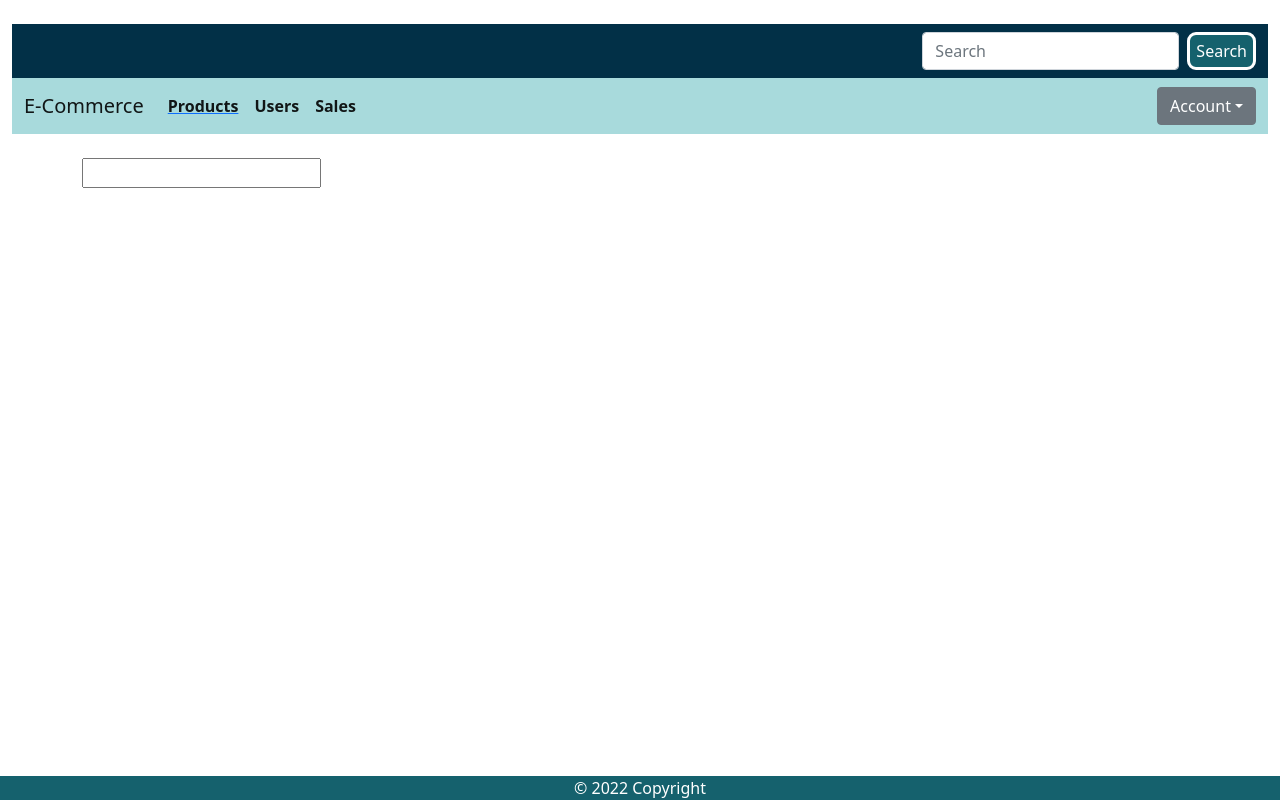
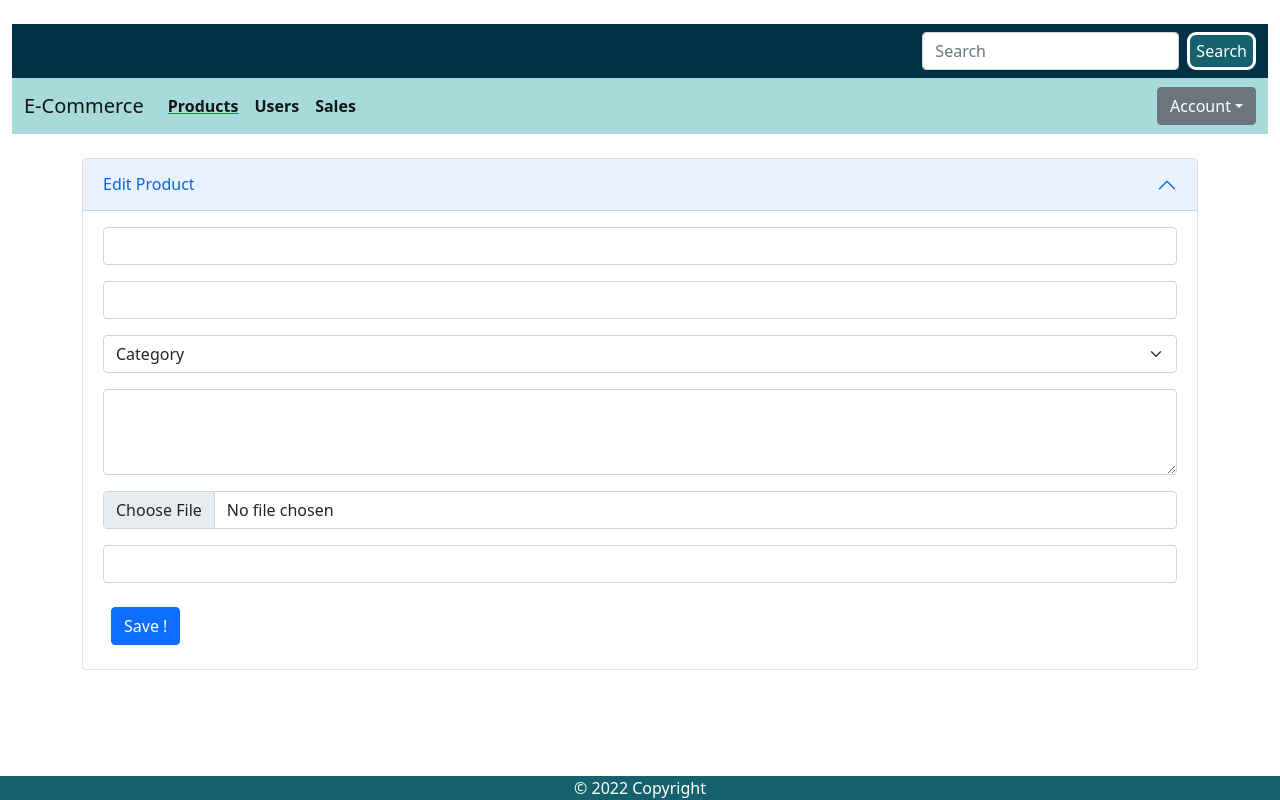
Before and after one commit to amacazzaga/Ecommerce, a React (Create React App) app in the folder frontend/: page /myaccount/editproduct/1 in a window 1280 px wide. Built offline with nearby package versions, Linux system fonts and the light colour scheme; no server answers.

Commit message:
editProduct Form

```diff
--- a/frontend/src/views/EditProduct.js
+++ b/frontend/src/views/EditProduct.js
@@ -12,16 +12,98 @@ const EditProduct = () => {
     setProduct(resp.data);
   };
   useEffect(() => {
+    console.log(product)
     getProduct();
   }, []);
 
   return (
     <LayoutLoggedAdm>
-      {
-        <form>
-          <input placeholder={product.name}></input>
-        </form>
-      }
+      <div class="accordion" id="accordionPanelsStayOpenExample">
+        <div class="accordion-item">
+          <h2 class="accordion-header" id="panelsStayOpen-headingOne">
+            <button
+              class="accordion-button"
+              type="button"
+              data-bs-toggle="collapse"
+              data-bs-target="#panelsStayOpen-collapseOne"
+              aria-expanded="true"
+              aria-controls="panelsStayOpen-collapseOne"
+            >
+              Edit Product
+            </button>
+          </h2>
+          <div
+            id="panelsStayOpen-collapseOne"
+            class="accordion-collapse collapse show"
+            aria-labelledby="panelsStayOpen-headingOne"
+          >
+            <div class="accordion-body">
+              <form>
+                {/*name*/}
+                <div class="mb-3 row">
+                  <div class="col-sm-12">
+                    <input
+                      type="text"
+                      readonly
+                      class="form-control"
+                      placeholder={product.name}
+                    ></input>
+                  </div>
+                </div>
+                {/*price*/}
+                <div class="mb-3 row">
+                  <div class="col-sm-12">
+                    <input
+                      type="number"
+                      readonly
+                      class="form-control"
+                      placeholder={product.price}
+                    ></input>
+                  </div>
+                </div>
+                {/*category*/}
+                <select class="form-select" aria-label="Default select example">
+                  <option selected>Category</option>
+                  <option value="1">One</option>
+                  <option value="2">Two</option>
+                  <option value="3">Three</option>
+                </select>
+                {/*description*/}
+                <div class="mb-3">
+                  <textarea
+                    class="form-control mt-3"
+                    id="exampleFormControlTextarea1"
+                    rows="3"
+                    placeholder={product.description}
+                  ></textarea>
+                  {/*image*/}
+                  <div class="mb-3">
+                    <input
+                      class="form-control mt-3"
+                      type="file"
+                      id="formFile"
+                    ></input>
+                  </div>
+                </div>
+                {/*amount*/}
+                <div class="mb-3 row">
+                  <div class="col-sm-12">
+                    <input
+                      type="number"
+                      readonly
+                      class="form-control"
+                      placeholder={product.amount}
+                    ></input>
+                  </div>
+                </div>
+                <button type="submit" class="btn btn-primary m-2">
+                  Save !
+                </button>
+              </form>
+            </div>
+          </div>
+        </div>
+      </div>
     </LayoutLoggedAdm>
   );
 };
```
Also changed, not shown: 1 other file (tests, documents, lock files or other folders).
